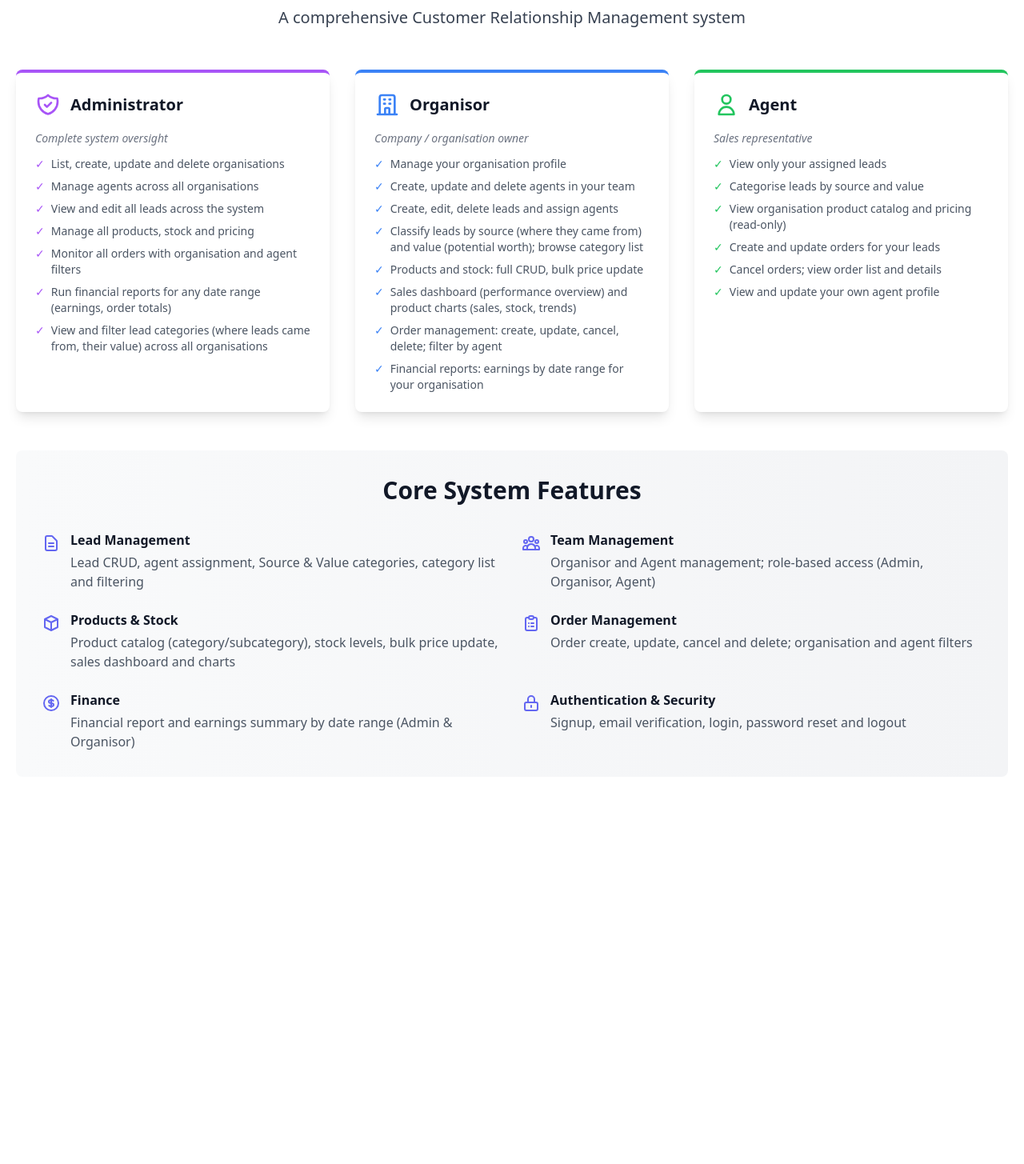
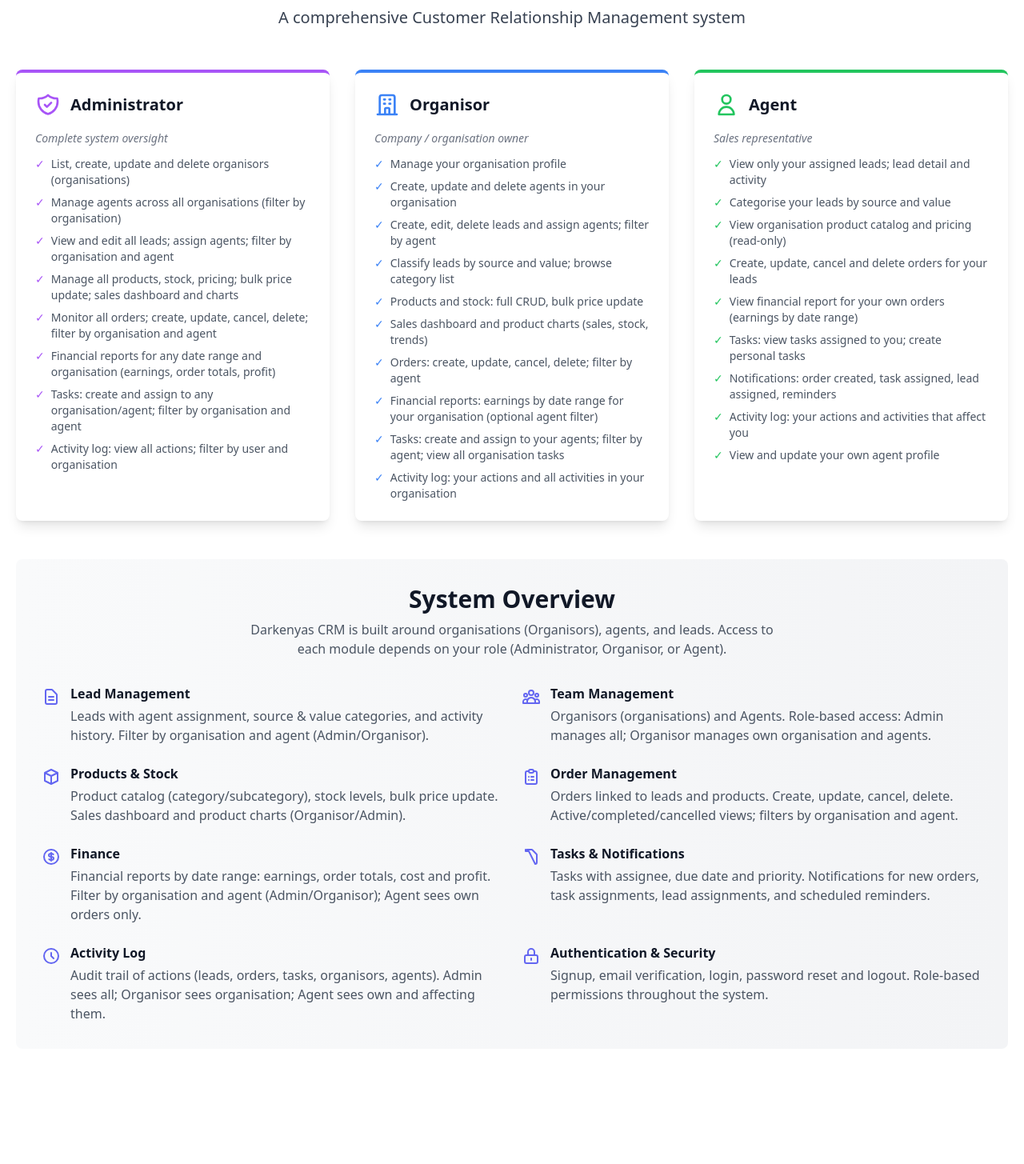
Before and after one commit to BerkAkidil9/Crm-Example, a Django app: page / in a window 1280 px wide. Shown: the part 219-1674 px from the top of the page at 80% size. Before the commit the page ends 1156 px from the top, so only its background shows below. Run offline with Django 5.2, Linux system fonts and the light colour scheme; some libraries are stand-ins or nearby versions.

Commit message:
Update README and landing page for clarity and consistency; enhance feature descriptions and project structure details.

```diff
--- a/templates/landing.html
+++ b/templates/landing.html
@@ -46,31 +46,35 @@
 				<ul class="space-y-2 text-gray-600 text-sm">
 					<li class="flex items-start">
 						<span class="text-purple-500 mr-2">✓</span>
-						<span>List, create, update and delete organisations</span>
+						<span>List, create, update and delete organisors (organisations)</span>
 					</li>
 					<li class="flex items-start">
 						<span class="text-purple-500 mr-2">✓</span>
-						<span>Manage agents across all organisations</span>
+						<span>Manage agents across all organisations (filter by organisation)</span>
 					</li>
 					<li class="flex items-start">
 						<span class="text-purple-500 mr-2">✓</span>
-						<span>View and edit all leads across the system</span>
+						<span>View and edit all leads; assign agents; filter by organisation and agent</span>
 					</li>
 					<li class="flex items-start">
 						<span class="text-purple-500 mr-2">✓</span>
-						<span>Manage all products, stock and pricing</span>
+						<span>Manage all products, stock, pricing; bulk price update; sales dashboard and charts</span>
 					</li>
 					<li class="flex items-start">
 						<span class="text-purple-500 mr-2">✓</span>
-						<span>Monitor all orders with organisation and agent filters</span>
+						<span>Monitor all orders; create, update, cancel, delete; filter by organisation and agent</span>
 					</li>
 					<li class="flex items-start">
 						<span class="text-purple-500 mr-2">✓</span>
-						<span>Run financial reports for any date range (earnings, order totals)</span>
+						<span>Financial reports for any date range and organisation (earnings, order totals, profit)</span>
 					</li>
 					<li class="flex items-start">
 						<span class="text-purple-500 mr-2">✓</span>
-						<span>View and filter lead categories (where leads came from, their value) across all organisations</span>
+						<span>Tasks: create and assign to any organisation/agent; filter by organisation and agent</span>
+					</li>
+					<li class="flex items-start">
+						<span class="text-purple-500 mr-2">✓</span>
+						<span>Activity log: view all actions; filter by user and organisation</span>
 					</li>
 				</ul>
 			</div>
@@ -91,15 +95,15 @@
 					</li>
 					<li class="flex items-start">
 						<span class="text-blue-500 mr-2">✓</span>
-						<span>Create, update and delete agents in your team</span>
+						<span>Create, update and delete agents in your organisation</span>
 					</li>
 					<li class="flex items-start">
 						<span class="text-blue-500 mr-2">✓</span>
-						<span>Create, edit, delete leads and assign agents</span>
+						<span>Create, edit, delete leads and assign agents; filter by agent</span>
 					</li>
 					<li class="flex items-start">
 						<span class="text-blue-500 mr-2">✓</span>
-						<span>Classify leads by source (where they came from) and value (potential worth); browse category list</span>
+						<span>Classify leads by source and value; browse category list</span>
 					</li>
 					<li class="flex items-start">
 						<span class="text-blue-500 mr-2">✓</span>
@@ -107,15 +111,23 @@
 					</li>
 					<li class="flex items-start">
 						<span class="text-blue-500 mr-2">✓</span>
-						<span>Sales dashboard (performance overview) and product charts (sales, stock, trends)</span>
+						<span>Sales dashboard and product charts (sales, stock, trends)</span>
 					</li>
 					<li class="flex items-start">
 						<span class="text-blue-500 mr-2">✓</span>
-						<span>Order management: create, update, cancel, delete; filter by agent</span>
+						<span>Orders: create, update, cancel, delete; filter by agent</span>
 					</li>
 					<li class="flex items-start">
 						<span class="text-blue-500 mr-2">✓</span>
-						<span>Financial reports: earnings by date range for your organisation</span>
+						<span>Financial reports: earnings by date range for your organisation (optional agent filter)</span>
+					</li>
+					<li class="flex items-start">
+						<span class="text-blue-500 mr-2">✓</span>
+						<span>Tasks: create and assign to your agents; filter by agent; view all organisation tasks</span>
+					</li>
+					<li class="flex items-start">
+						<span class="text-blue-500 mr-2">✓</span>
+						<span>Activity log: your actions and all activities in your organisation</span>
 					</li>
 				</ul>
 			</div>
@@ -132,11 +144,11 @@
 				<ul class="space-y-2 text-gray-600 text-sm">
 					<li class="flex items-start">
 						<span class="text-green-500 mr-2">✓</span>
-						<span>View only your assigned leads</span>
+						<span>View only your assigned leads; lead detail and activity</span>
 					</li>
 					<li class="flex items-start">
 						<span class="text-green-500 mr-2">✓</span>
-						<span>Categorise leads by source and value</span>
+						<span>Categorise your leads by source and value</span>
 					</li>
 					<li class="flex items-start">
 						<span class="text-green-500 mr-2">✓</span>
@@ -144,11 +156,23 @@
 					</li>
 					<li class="flex items-start">
 						<span class="text-green-500 mr-2">✓</span>
-						<span>Create and update orders for your leads</span>
+						<span>Create, update, cancel and delete orders for your leads</span>
 					</li>
 					<li class="flex items-start">
 						<span class="text-green-500 mr-2">✓</span>
-						<span>Cancel orders; view order list and details</span>
+						<span>View financial report for your own orders (earnings by date range)</span>
+					</li>
+					<li class="flex items-start">
+						<span class="text-green-500 mr-2">✓</span>
+						<span>Tasks: view tasks assigned to you; create personal tasks</span>
+					</li>
+					<li class="flex items-start">
+						<span class="text-green-500 mr-2">✓</span>
+						<span>Notifications: order created, task assigned, lead assigned, reminders</span>
+					</li>
+					<li class="flex items-start">
+						<span class="text-green-500 mr-2">✓</span>
+						<span>Activity log: your actions and activities that affect you</span>
 					</li>
 					<li class="flex items-start">
 						<span class="text-green-500 mr-2">✓</span>
@@ -158,11 +182,14 @@
 			</div>
 		</div>
 
-		<!-- System Features -->
+		<!-- System Overview -->
 		<div class="bg-gradient-to-r from-gray-50 to-gray-100 rounded-lg p-8 mb-12">
-			<h2 class="text-3xl font-bold text-center text-gray-900 mb-8">
-				Core System Features
+			<h2 class="text-3xl font-bold text-center text-gray-900 mb-2">
+				System Overview
 			</h2>
+			<p class="text-center text-gray-600 mb-8 max-w-2xl mx-auto">
+				Darkenyas CRM is built around organisations (Organisors), agents, and leads. Access to each module depends on your role (Administrator, Organisor, or Agent).
+			</p>
 			<div class="grid grid-cols-1 md:grid-cols-2 gap-6">
 				<div class="flex items-start">
 					<svg class="w-6 h-6 text-indigo-500 mr-3 mt-1 flex-shrink-0" fill="none" stroke="currentColor" viewBox="0 0 24 24">
@@ -170,7 +197,7 @@
 					</svg>
 					<div>
 						<h4 class="font-semibold text-gray-900 mb-1">Lead Management</h4>
-						<p class="text-gray-600">Lead CRUD, agent assignment, Source & Value categories, category list and filtering</p>
+						<p class="text-gray-600">Leads with agent assignment, source & value categories, and activity history. Filter by organisation and agent (Admin/Organisor).</p>
 					</div>
 				</div>
 				<div class="flex items-start">
@@ -179,7 +206,7 @@
 					</svg>
 					<div>
 						<h4 class="font-semibold text-gray-900 mb-1">Team Management</h4>
-						<p class="text-gray-600">Organisor and Agent management; role-based access (Admin, Organisor, Agent)</p>
+						<p class="text-gray-600">Organisors (organisations) and Agents. Role-based access: Admin manages all; Organisor manages own organisation and agents.</p>
 					</div>
 				</div>
 				<div class="flex items-start">
@@ -188,7 +215,7 @@
 					</svg>
 					<div>
 						<h4 class="font-semibold text-gray-900 mb-1">Products & Stock</h4>
-						<p class="text-gray-600">Product catalog (category/subcategory), stock levels, bulk price update, sales dashboard and charts</p>
+						<p class="text-gray-600">Product catalog (category/subcategory), stock levels, bulk price update. Sales dashboard and product charts (Organisor/Admin).</p>
 					</div>
 				</div>
 				<div class="flex items-start">
@@ -197,7 +224,7 @@
 					</svg>
 					<div>
 						<h4 class="font-semibold text-gray-900 mb-1">Order Management</h4>
-						<p class="text-gray-600">Order create, update, cancel and delete; organisation and agent filters</p>
+						<p class="text-gray-600">Orders linked to leads and products. Create, update, cancel, delete. Active/completed/cancelled views; filters by organisation and agent.</p>
 					</div>
 				</div>
 				<div class="flex items-start">
@@ -206,7 +233,25 @@
 					</svg>
 					<div>
 						<h4 class="font-semibold text-gray-900 mb-1">Finance</h4>
-						<p class="text-gray-600">Financial report and earnings summary by date range (Admin & Organisor)</p>
+						<p class="text-gray-600">Financial reports by date range: earnings, order totals, cost and profit. Filter by organisation and agent (Admin/Organisor); Agent sees own orders only.</p>
+					</div>
+				</div>
+				<div class="flex items-start">
+					<svg class="w-6 h-6 text-indigo-500 mr-3 mt-1 flex-shrink-0" fill="none" stroke="currentColor" viewBox="0 0 24 24">
+						<path stroke-linecap="round" stroke-linejoin="round" stroke-width="2" d="M9 5H7a2 2 0 01-2-2V5a2 2 0 012-2h5.586a1 1 0 01.707.293l5.414 5.414a1 1 0 01.293.707V19a2 2 0 01-2 2z"></path>
+					</svg>
+					<div>
+						<h4 class="font-semibold text-gray-900 mb-1">Tasks & Notifications</h4>
+						<p class="text-gray-600">Tasks with assignee, due date and priority. Notifications for new orders, task assignments, lead assignments, and scheduled reminders.</p>
+					</div>
+				</div>
+				<div class="flex items-start">
+					<svg class="w-6 h-6 text-indigo-500 mr-3 mt-1 flex-shrink-0" fill="none" stroke="currentColor" viewBox="0 0 24 24">
+						<path stroke-linecap="round" stroke-linejoin="round" stroke-width="2" d="M12 8v4l3 3m6-3a9 9 0 11-18 0 9 9 0 0118 0z"></path>
+					</svg>
+					<div>
+						<h4 class="font-semibold text-gray-900 mb-1">Activity Log</h4>
+						<p class="text-gray-600">Audit trail of actions (leads, orders, tasks, organisors, agents). Admin sees all; Organisor sees organisation; Agent sees own and affecting them.</p>
 					</div>
 				</div>
 				<div class="flex items-start">
@@ -215,7 +260,7 @@
 					</svg>
 					<div>
 						<h4 class="font-semibold text-gray-900 mb-1">Authentication & Security</h4>
-						<p class="text-gray-600">Signup, email verification, login, password reset and logout</p>
+						<p class="text-gray-600">Signup, email verification, login, password reset and logout. Role-based permissions throughout the system.</p>
 					</div>
 				</div>
 			</div>
```
Also changed, not shown: README.md.
